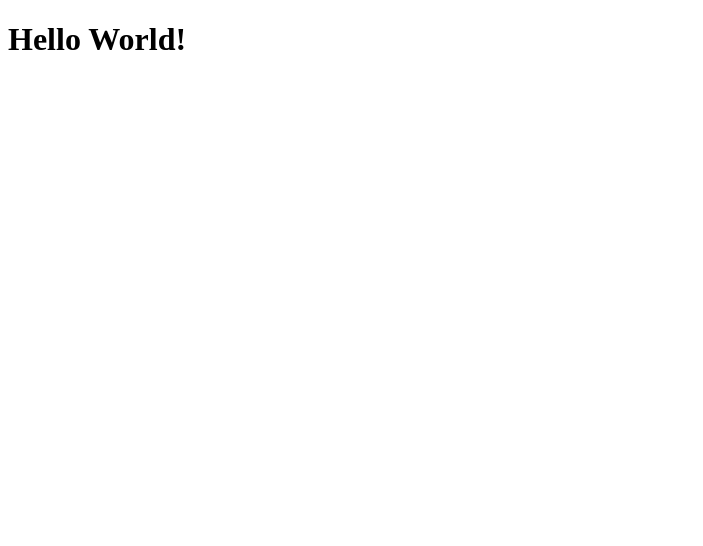
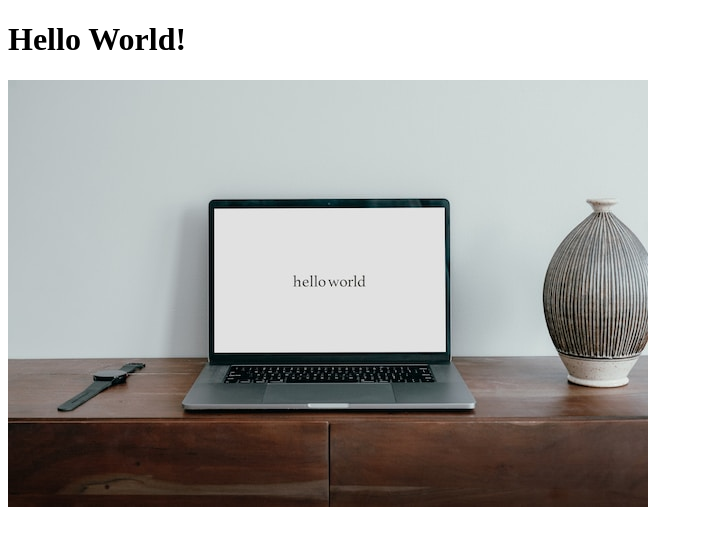
Before and after one commit to CarloSalaris/vue-hello, a plain HTML site: page index.html in a window 1280 px wide. Shown: the whole page, without its empty margins (0-703 px from the left). Drawn offline with nearby package versions, Linux system fonts and the light colour scheme.

Commit message:
Bonus - image from data

```diff
--- a/index.html
+++ b/index.html
@@ -9,7 +9,10 @@
 
 <body>
 
-    <h1 id="app">{{message}}</h1>
+    <div id="app">
+        <h1>{{message}}</h1>
+        <img :src="imageSrc" :alt="imageDescription">
+    </div>
 
     <!-- VueJS -->
     <script src="https://unpkg.com/vue@3/dist/vue.global.js"></script>
--- a/js/main.js
+++ b/js/main.js
@@ -8,7 +8,9 @@ const{createApp} = Vue
 createApp({
     data(){
         return {
-            message:'Hello World!'
+            message:'Hello World!',
+            imageSrc:'img/clay-banks-8q6e5hu3Ilc-unsplash.jpg',
+            imageDescription:'image from Clay Banks (unsplash)'
         }
     }
 }).mount("#app")
```
Also changed, not shown: img/clay-banks-8q6e5hu3Ilc-unsplash.jpg (added).
